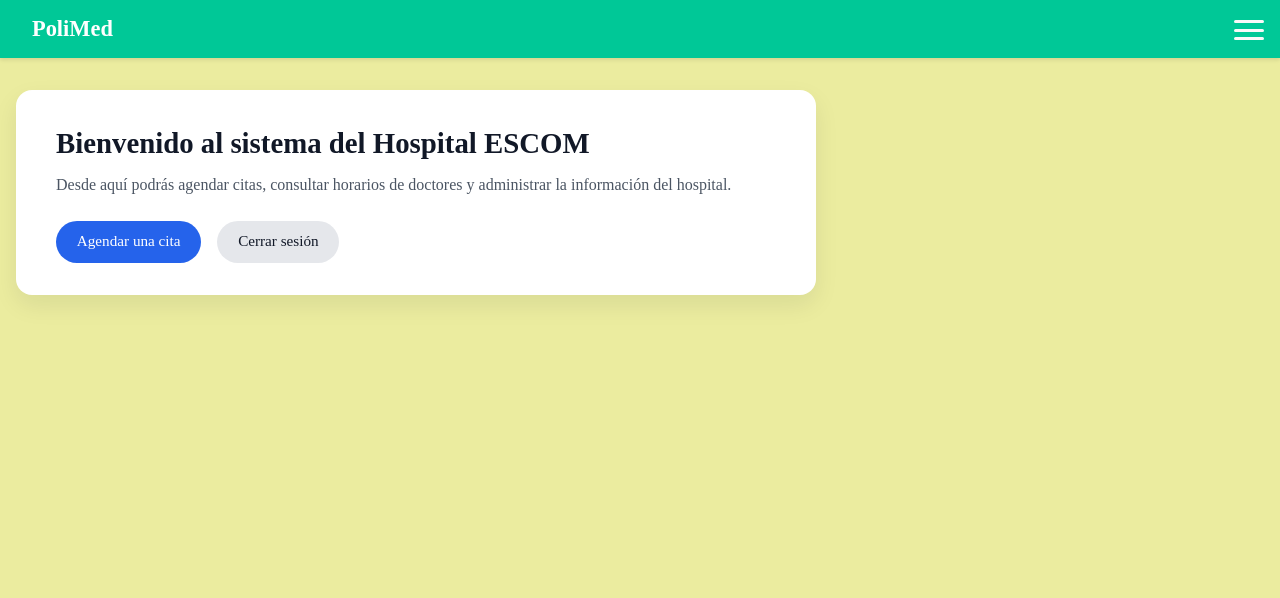
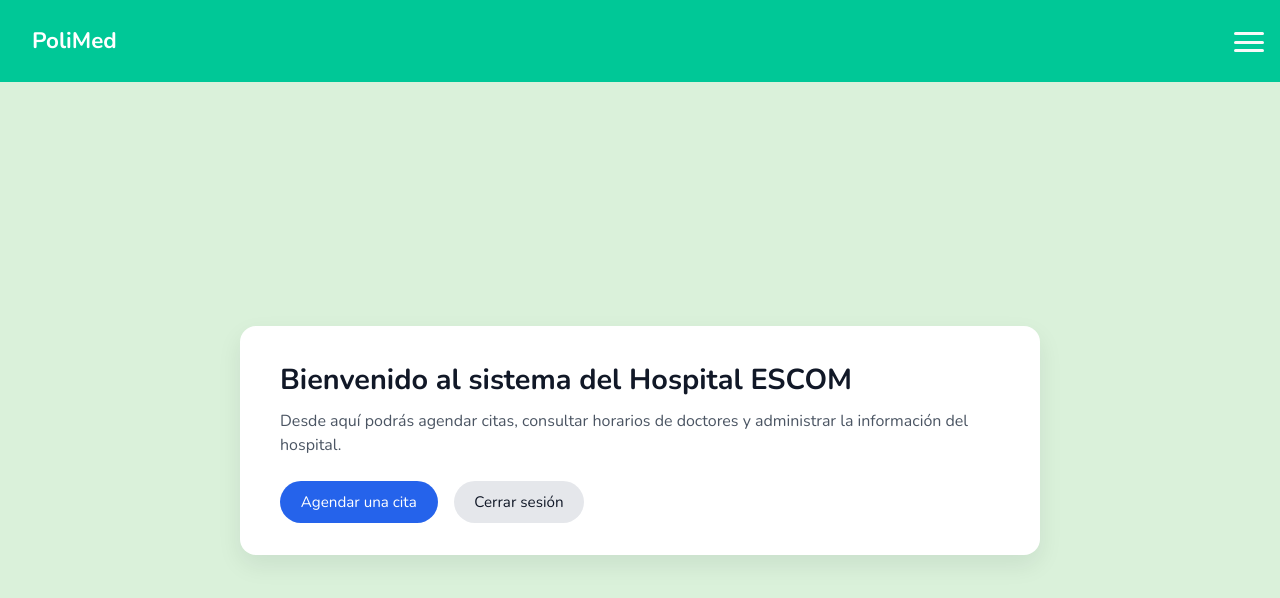
Before and after one commit to ProyectoHospitalBDD/hospitalbdd, a React (Vite) app in the folder web/hospital-web/: page /home in a window 1280 px wide. Shown: the top 598 px of the page. Built offline with nearby package versions, Linux system fonts and the light colour scheme; sample sign-in values are in the browser's storage.

Commit message:
Algunos cambios al front

```diff
--- a/web/hospital-web/src/layout/Layout.css
+++ b/web/hospital-web/src/layout/Layout.css
@@ -1,12 +1,16 @@
+@import url('https://fonts.googleapis.com/css2?family=Inter:wght@300;400;500;600;700&display=swap');
+@import url('https://fonts.googleapis.com/css2?family=Poppins:wght@300;400;500;600;700&display=swap');
+@import url('https://fonts.googleapis.com/css2?family=Nunito:wght@300;400;600;700&display=swap');
+
 .layout-root {
   min-height: 100vh;
   display: flex;
   flex-direction: column;
-  background:  rgb(235, 236, 159);
-  font-family: cursive;
+  background:  rgb(212, 241, 212);
+  font-family: Nunito;
 }
 
-/* HEADER A TODO LO ANCHO */
+/* HEADER */
 .layout-header {
   width: 100%;
   background: #00c897;
@@ -16,7 +20,7 @@
 
 /* Contenido interno */
 .layout-header-inner {
-  padding: 0.75rem 2rem;
+  padding: 1.5rem 2rem;
   display: flex;
   align-items: center;
   justify-content: space-between;
@@ -59,9 +63,9 @@
   justify-content: space-between;
   padding: 0 1rem;;
 }
-
+/* espacio entre nombre e ícono */
 .layout-user-name {
-  margin-right: 1rem;    /* espacio entre nombre e ícono */
+  margin-right: 1rem;
   font-weight: bold;
 }
 
@@ -77,8 +81,12 @@
 
 /* CONTENIDO */
 .layout-main {
-  flex: 1;
-  padding: 2rem 1rem;
+  flex: 1;                    /* ocupa todo el alto restante debajo del header */
+  display: flex;              /* contenedor flex */
+  justify-content: center;    /* centra horizontalmente al hijo (la tarjeta) */
+  align-items: center;        /* centra verticalmente */
+  padding: 2rem;
+  background: rgb(218, 241, 218);
 }
 
 .layout-left {
@@ -94,7 +102,7 @@
 /*Menu de hamburguesa*/
 .hamburger-menu {
   position: absolute;
-  top: 20px;
+  top: 32px;
   right: 16px;
   display: inline-flex;
   align-items: center;
--- a/web/hospital-web/src/pages/Citas/AgendarCitaPage.css
+++ b/web/hospital-web/src/pages/Citas/AgendarCitaPage.css
@@ -11,7 +11,7 @@
   width: 100%;
   max-width: 640px;
   background-color: #ffffff; /* BLANCO */
-  color: #111827;            /* texto gris  oscuro */
+  color: #ffffff;            /* texto gris  oscuro */
   border-radius: 0.75rem;
   box-shadow: 0 10px 25px rgba(0, 0, 0, 0.08);
   padding: 1.75rem 2rem;
--- a/web/hospital-web/src/pages/Comprobante/Comprobante.css
+++ b/web/hospital-web/src/pages/Comprobante/Comprobante.css
@@ -1,11 +1,16 @@
+@import url('https://fonts.googleapis.com/css2?family=Nunito:wght@300;400;600;700&display=swap');
+@import url('https://fonts.googleapis.com/css2?family=Poppins:wght@300;400;500;600;700&display=swap');
 .P{
 text-align: start;
+padding-top: 5px;
 padding-left: 50px;
+font-family: Poppins;
 }
 
 .P2{
   text-align: end;
   padding-right: 50px;
+  font-family: Poppins;
 }
 
 .Cuadro {
@@ -34,19 +39,20 @@ padding-left: 50px;
 
 .centro{
   text-align: center;
-  font-family: cursive;
-  padding: 30px;
+  font-family: Poppins;
+  padding: 25px;
 }
 
 .txt{
   font-size: xx-large;
+  font-family: Nunito;
 }
 
 .app{
   text-wrap-style: auto;
   color: black;
   min-height: 100vh;
-  font-family: cursive;
+  font-family: Nunito;
 }
 
 .btn {
```
